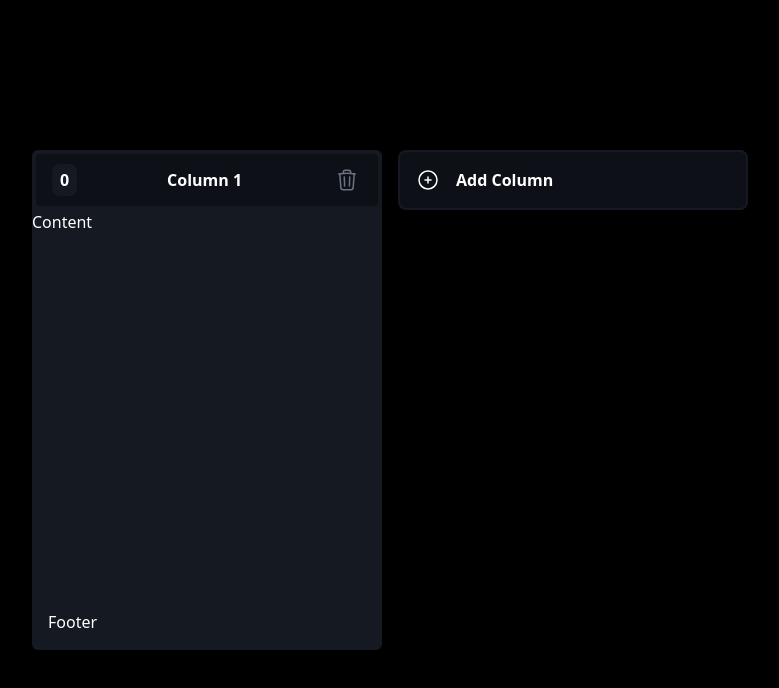
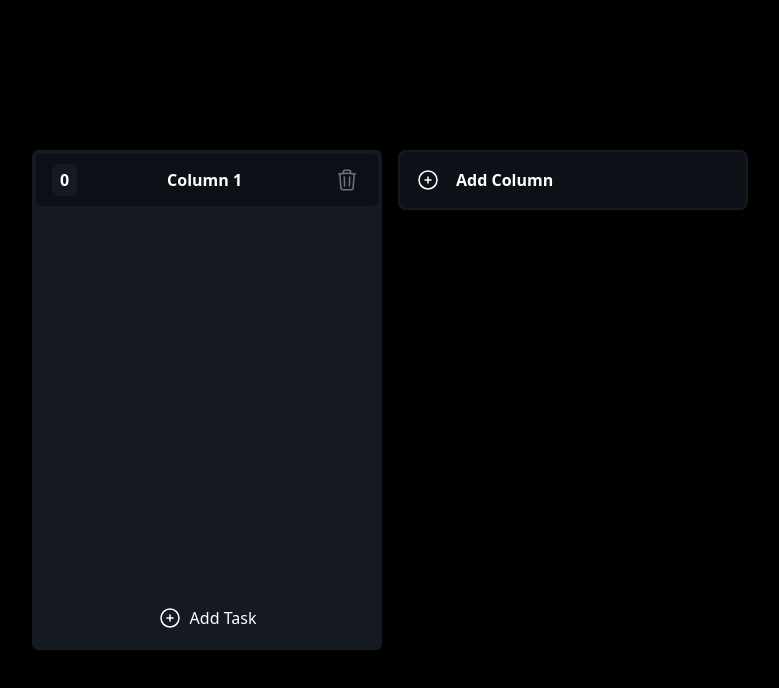
Before and after one commit to ricmiber96/kanban-board-dnd, a React (Vite) app: page / in a window 1280 px wide. Both pictures are taken after a click on the button "Add Column". Shown: the top 688 px of the page, without its empty margins (250-1029 px from the left). Built offline with nearby package versions, Linux system fonts and the light colour scheme.

Commit message:
Add: Create new task functionality and edit Column title

```diff
--- a/src/App.css
+++ b/src/App.css
@@ -5,3 +5,14 @@ body,
     @apply bg-black text-white;
     height: 100%;
 }
+::-webkit-scrollbar {
+    width: 4px;
+  }
+
+  ::-webkit-scrollbar:horizontal {
+    height: 8px;
+  }
+
+  ::-webkit-scrollbar-thumb {
+    @apply bg-purple-700 rounded-xl;
+  }
--- a/src/components/ColumnContainer.tsx
+++ b/src/components/ColumnContainer.tsx
@@ -1,24 +1,31 @@
-import React from 'react'
-import { type Id, type Column } from '../types'
+import React, { useState } from 'react'
+import { type Id, type Column, type Task } from '../types'
 import TrashIcon from '../icons/TrashIcon'
 import { useSortable } from '@dnd-kit/sortable'
 import { CSS } from '@dnd-kit/utilities'
+import PlusIcon from '../icons/PlusIcon'
+import TaskCard from './TaskCard'
 
 interface Props {
   // TODO: Define the component props
   column: Column
+  tasks: Task[]
   deleteColumn: (id: Id) => void
+  updateColumnTitle: (id: Id, title: string) => void
+  createNewTask: (columnId: Id) => void
 }
 
 export const ColumnContainer: React.FC<Props> = (props: Props) => {
-  const { column, deleteColumn } = props
+  const { column, deleteColumn, updateColumnTitle, createNewTask, tasks } = props
+  const [editMode, setEditMode] = useState(false)
 
   const { setNodeRef, attributes, listeners, transform, transition, isDragging } = useSortable({
     id: column.id,
     data: {
       type: 'Column',
       column
-    }
+    },
+    disabled: editMode
   })
 
   const columnStyle = {
@@ -43,9 +50,26 @@ export const ColumnContainer: React.FC<Props> = (props: Props) => {
       <div
         {...attributes}
         {...listeners}
+        onClick={() => { setEditMode(!editMode) }}
         className='flex flex-row items-center justify-between bg-appBackgroundColor border-columnBackgroundColor h-[60px] font-bold text-md cursor-grab border-4 rounded-lg gap-4 p-4 '>
         <p className='font-bold bg-columnBackgroundColor px-2 py-1 rounded-lg' >0</p>
-        <p className='text-white font-bold'>{column.title}</p>
+        <p className='text-white font-bold'>
+          {!editMode && column.title}
+          {editMode &&
+           <input
+             type='text'
+             className='bg-appBackgroundColor text-white font-bold'
+             value={column.title}
+             onChange={(e) => { updateColumnTitle(column.id, e.target.value) }}
+             autoFocus onBlur={() => { setEditMode(!editMode) }}
+             onKeyDown={(e) => {
+               if (e.key === 'Enter') {
+                 setEditMode(!editMode)
+               }
+             }
+             }
+           />}
+        </p>
         <button
           onClick={() => { deleteColumn(column.id) }}
           className='h-[30px] w-[30px] rounded-full bg-appBackgroundColor stroke-gray-500  hover:stroke-purple-600 flex justify-center items-center'>
@@ -54,13 +78,19 @@ export const ColumnContainer: React.FC<Props> = (props: Props) => {
       </div>
 
       {/* Task container */}
-      <div className='flex flex-grow'>
-        Content
+      <div className='flex flex-grow flex-col  p-2 overflow-x-hidden overflow-y-auto'>
+        {
+          tasks.map((task) => (
+            <TaskCard key={task.id} task={task} />
+          ))
+        }
       </div>
       {/* Footer */}
-      <div className='flex flex-row justify-between items-center p-4'>
-            Footer
-      </div>
+      <button
+        onClick={() => { createNewTask(column.id) }}
+        className='rounded-md hover:bg-appBackgroundColor p-4 gap-2 text-white hover:text-purple-600 flex justify-center items-center my-1 mx-1'>
+        <PlusIcon />  Add Task
+      </button>
     </div>
   )
 }
--- a/src/components/KanbanBoard.tsx
+++ b/src/components/KanbanBoard.tsx
@@ -1,6 +1,6 @@
 import React, { useMemo, useState } from 'react'
 import PlusIcon from '../icons/PlusIcon'
-import { type Id, type Column, type Columns } from '../types'
+import { type Id, type Column, type Columns, type Task } from '../types'
 import ColumnContainer from './ColumnContainer'
 import { DndContext, type DragEndEvent, DragOverlay, type DragStartEvent, useSensors, useSensor, PointerSensor } from '@dnd-kit/core'
 import { SortableContext, arrayMove } from '@dnd-kit/sortable'
@@ -8,6 +8,7 @@ import { createPortal } from 'react-dom'
 
 export const KanbanBoard: React.FC = () => {
   const [columns, setColumns] = useState<Column[]>([])
+  const [tasks, setTasks] = useState<Task[]>([])
   const columnsId = useMemo(() => columns.map((column) => column.id), [columns])
   const [activeColumn, setActiveColumn] = useState<Column | null>(null)
   console.log(columns)
@@ -50,6 +51,28 @@ export const KanbanBoard: React.FC = () => {
     })
   }
 
+  const updateColumnTitle = (id: Id, title: string) => {
+    const newColumns = columns.map((column) => {
+      if (column.id === id) {
+        return {
+          ...column,
+          title
+        }
+      }
+      return column
+    })
+    setColumns(newColumns)
+  }
+
+  const createNewTask = (columnId: Id) => {
+    const newTask: Task = {
+      id: window.crypto.randomUUID(),
+      columnId,
+      content: `Task ${tasks.length + 1}`
+    }
+    setTasks([...tasks, newTask])
+  }
+
   // This function make the drag and drop and click events works
   const sensors = useSensors(
     useSensor(PointerSensor, {
@@ -66,7 +89,13 @@ export const KanbanBoard: React.FC = () => {
           <div className='flex gap-4'>
             <SortableContext items={columnsId}>
               {columns.map((column) => (
-                <ColumnContainer key={column.id} column={column} deleteColumn={deleteColumn} />
+                <ColumnContainer
+                  key={column.id}
+                  column={column}
+                  deleteColumn={deleteColumn}
+                  updateColumnTitle={updateColumnTitle}
+                  createNewTask={createNewTask}
+                  tasks={tasks.filter((task) => task.columnId === column.id)} />
               ))
               }
             </SortableContext>
@@ -80,7 +109,7 @@ export const KanbanBoard: React.FC = () => {
             createPortal(
               <DragOverlay>
                 { activeColumn !== null && (
-                  <ColumnContainer column={activeColumn} deleteColumn={deleteColumn} />
+                  <ColumnContainer column={activeColumn} deleteColumn={deleteColumn} updateColumnTitle={updateColumnTitle} createNewTask={createNewTask} />
                 )}
               </DragOverlay>, document.body)
           }
--- /dev/null
+++ b/src/components/TaskCard.tsx
@@ -0,0 +1,20 @@
+import React from 'react'
+import { type Task } from '../types'
+
+interface Props {
+  // TODO: Define the component props
+  task: Task
+}
+
+export const TaskCard: React.FC<Props> = (props: Props) => {
+  const { task } = props
+  return (
+    <div
+      key={task.id}
+      className='h-[100px] min-h-[100px] items-center text-left flex  bg-appBackgroundColor text-white p-4 rounded-lg my-1.5 mx-1 hover:ring-2 hover:ring-inset hover:ring-purple-700'>
+      {task.content}
+    </div>
+  )
+}
+
+export default TaskCard
```
Also changed, not shown: src/types.ts (+7 -7 lines), .eslintrc.cjs.
